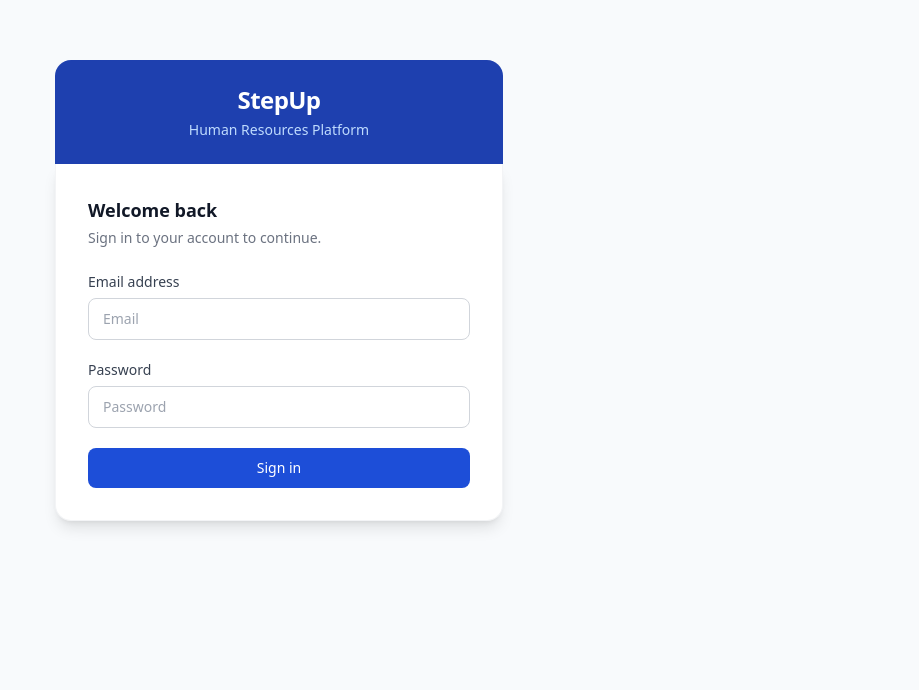
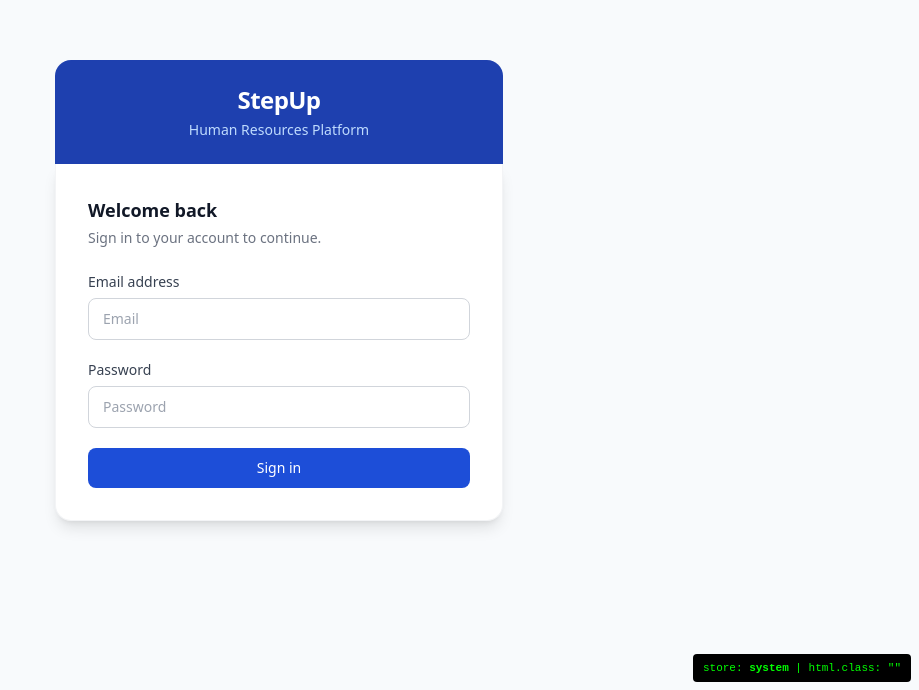
Before and after one commit to aykutcihan/stepup, a React (Vite) app in the folder apps/frontend/: page /login in a window 1280 px wide. Shown: the part 110-800 px from the top of the page, without its empty margins (361-1280 px from the left). Built offline with nearby package versions, Linux system fonts and the light colour scheme; no server answers.

Commit message:
debug: add theme indicator overlay to diagnose light mode issue

```diff
--- a/apps/frontend/src/components/ThemeProvider.tsx
+++ b/apps/frontend/src/components/ThemeProvider.tsx
@@ -1,20 +1,18 @@
-import { useEffect } from 'react'
+import { useEffect, useState } from 'react'
 import { useThemeStore, applyTheme, readTheme } from '@/stores/themeStore'
 
 export default function ThemeProvider({ children }: { children: React.ReactNode }) {
   const theme = useThemeStore((s) => s.theme)
+  const [htmlClass, setHtmlClass] = useState('')
 
-  // Apply theme whenever store changes — this is the React-side guarantee
   useEffect(() => {
     applyTheme(theme)
   }, [theme])
 
-  // Apply on mount in case module-level call ran before DOM was ready
   useEffect(() => {
     applyTheme(readTheme())
   }, [])
 
-  // System mode: keep in sync with OS changes
   useEffect(() => {
     if (theme !== 'system') return
     const mq = window.matchMedia('(prefers-color-scheme: dark)')
@@ -23,5 +21,28 @@ export default function ThemeProvider({ children }: { children: React.ReactNode
     return () => mq.removeEventListener('change', handler)
   }, [theme])
 
-  return <>{children}</>
+  // DEBUG: watch html classList changes
+  useEffect(() => {
+    setHtmlClass(document.documentElement.className)
+    const obs = new MutationObserver(() =>
+      setHtmlClass(document.documentElement.className)
+    )
+    obs.observe(document.documentElement, { attributes: true, attributeFilter: ['class'] })
+    return () => obs.disconnect()
+  }, [])
+
+  return (
+    <>
+      {children}
+      {/* DEBUG OVERLAY — remove after fix confirmed */}
+      <div style={{
+        position: 'fixed', bottom: 8, right: 8, zIndex: 99999,
+        background: 'black', color: 'lime', padding: '6px 10px',
+        fontSize: 11, fontFamily: 'monospace', borderRadius: 4,
+        pointerEvents: 'none',
+      }}>
+        store: <b>{theme}</b> | html.class: "<b>{htmlClass}</b>"
+      </div>
+    </>
+  )
 }
```
